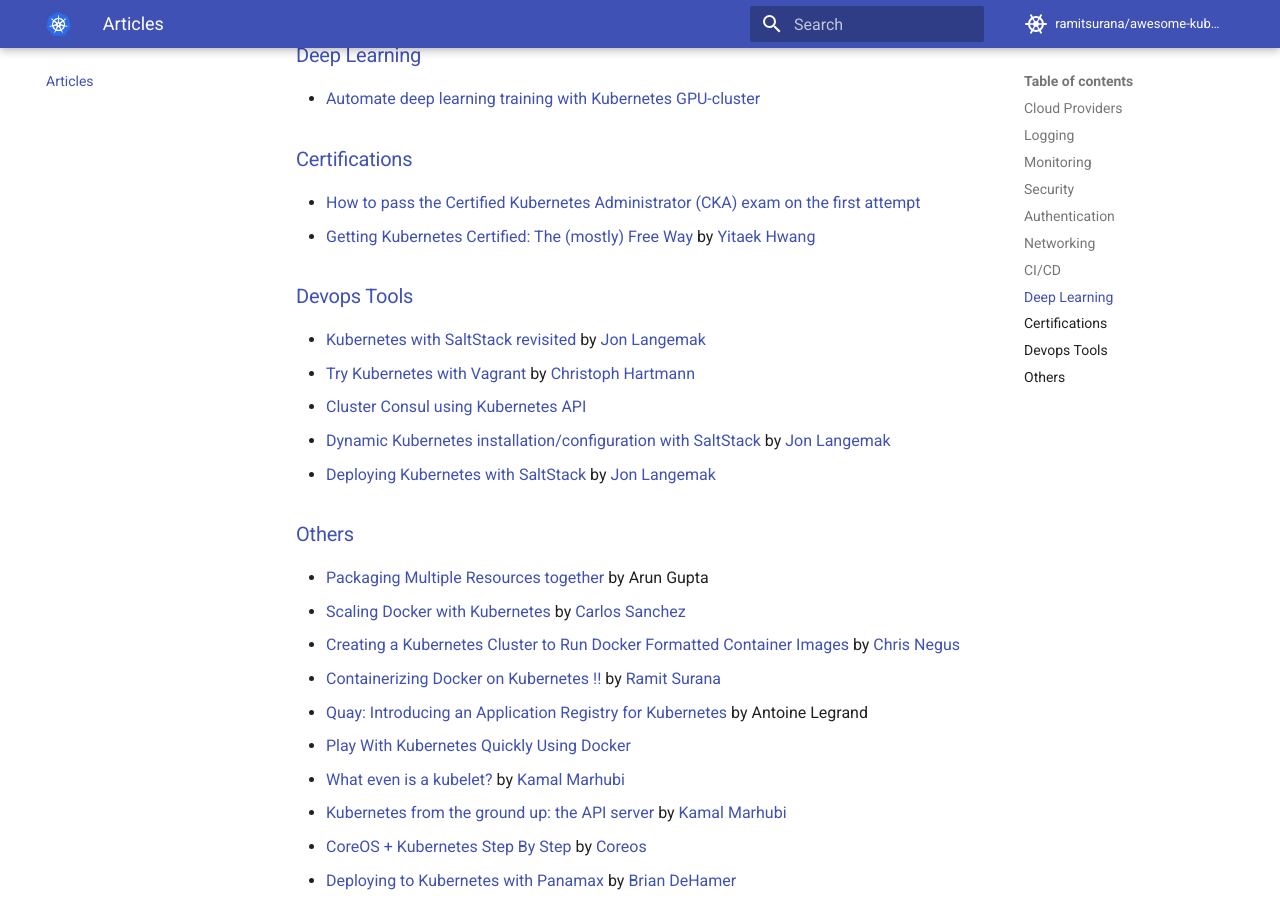
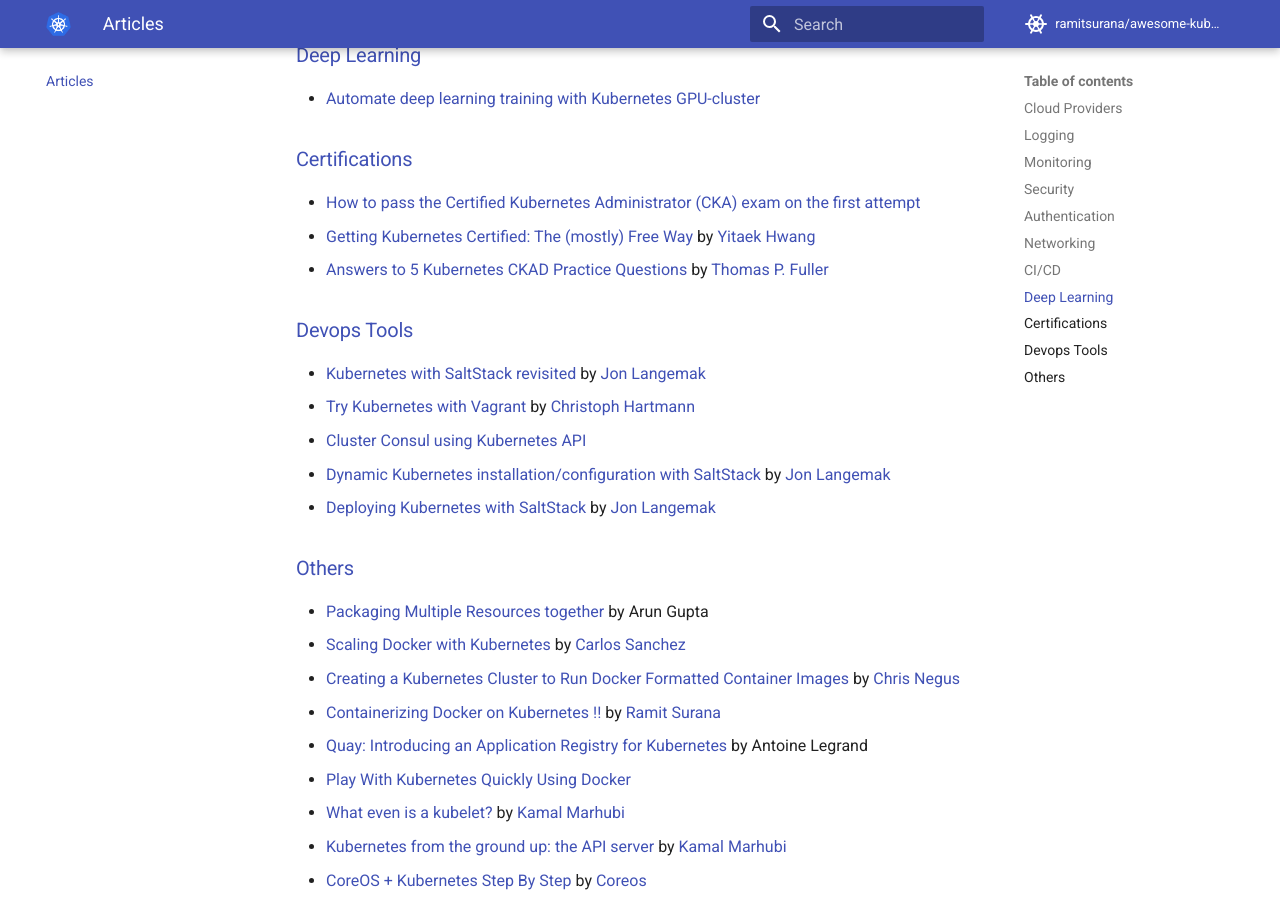
Before and after one commit to ramitsurana/awesome-kubernetes, an MkDocs documentation site: the page built from docs/articles/articles.md, in a window 1280 px wide and 900 px high, scrolled down 2744 px. Built offline with MkDocs 1.6.1 and Material for MkDocs 9.7.7, drawn with Linux system fonts in a browser that asks for light colours; comment, search, counter and statistics services are not loaded; some of the changed text lies outside the part shown.

Commit message:
Added the answers to 5 k8s questions article. (#667)
* Added the answers to 5 k8s questions article.

* Added the How to Mount a Local Drive article.

* Moved the Practice Questions article to certs.

```diff
--- a/docs/articles/articles.md
+++ b/docs/articles/articles.md
@@ -87,6 +87,7 @@ Useful Articles
 
 - [How to pass the Certified Kubernetes Administrator (CKA) exam on the first attempt](https://medium.com/devopslinks/how-to-pass-certified-kubernetes-administrator-cka-exam-on-first-attempt-36c0ceb4c9e)
 - [Getting Kubernetes Certified: The (mostly) Free Way](https://medium.com/@yitaek/getting-kubernetes-certified-the-mostly-free-way-41c8b68c8ed4) by [Yitaek Hwang](https://medium.com/@yitaek)
+- [Answers to 5 Kubernetes CKAD Practice Questions](https://thospfuller.com/2020/11/09/answers_to_five_kubernetes_ckad_practice_questions_2021/) by [Thomas P. Fuller](https://thospfuller.com/)
 
 ### [Devops Tools](#devops-tools)
 
@@ -130,3 +131,4 @@ Useful Articles
 * [Kubernetes Ingress Controller Overview](https://medium.com/swlh/kubernetes-ingress-controller-overview-81abbaca19ec) by [Yitaek Hwang](https://medium.com/@yitaek)
 * [Production Checklist for Redis on Kubernetes](https://medium.com/swlh/production-checklist-for-redis-on-kubernetes-60173d5a5325) by [Yitaek Hwang](https://medium.com/@yitaek)
 * [Ultimate Kubernetes Resource Planning Guide](https://medium.com/dev-genius/ultimate-kubernetes-resource-planning-guide-449a4fddd1d6) by [Yitaek Hwang](https://medium.com/@yitaek)
+* [Learn How to Mount a Local Drive in a Pod in minikube](https://thospfuller.com/2020/12/09/learn-how-to-mount-a-local-drive-in-a-pod-in-minikube-2021/) by [Thomas P. Fuller](https://thospfuller.com/)
```
